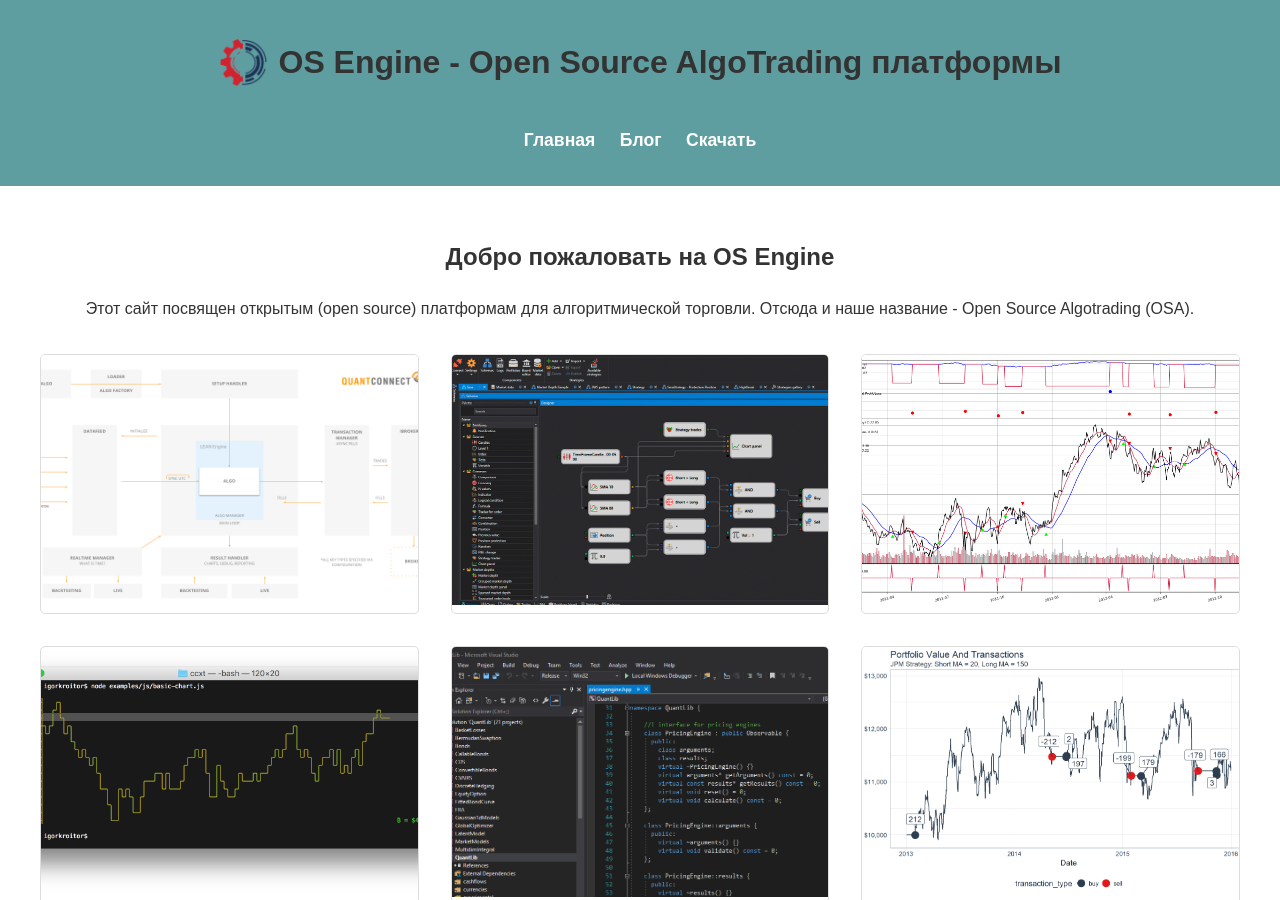
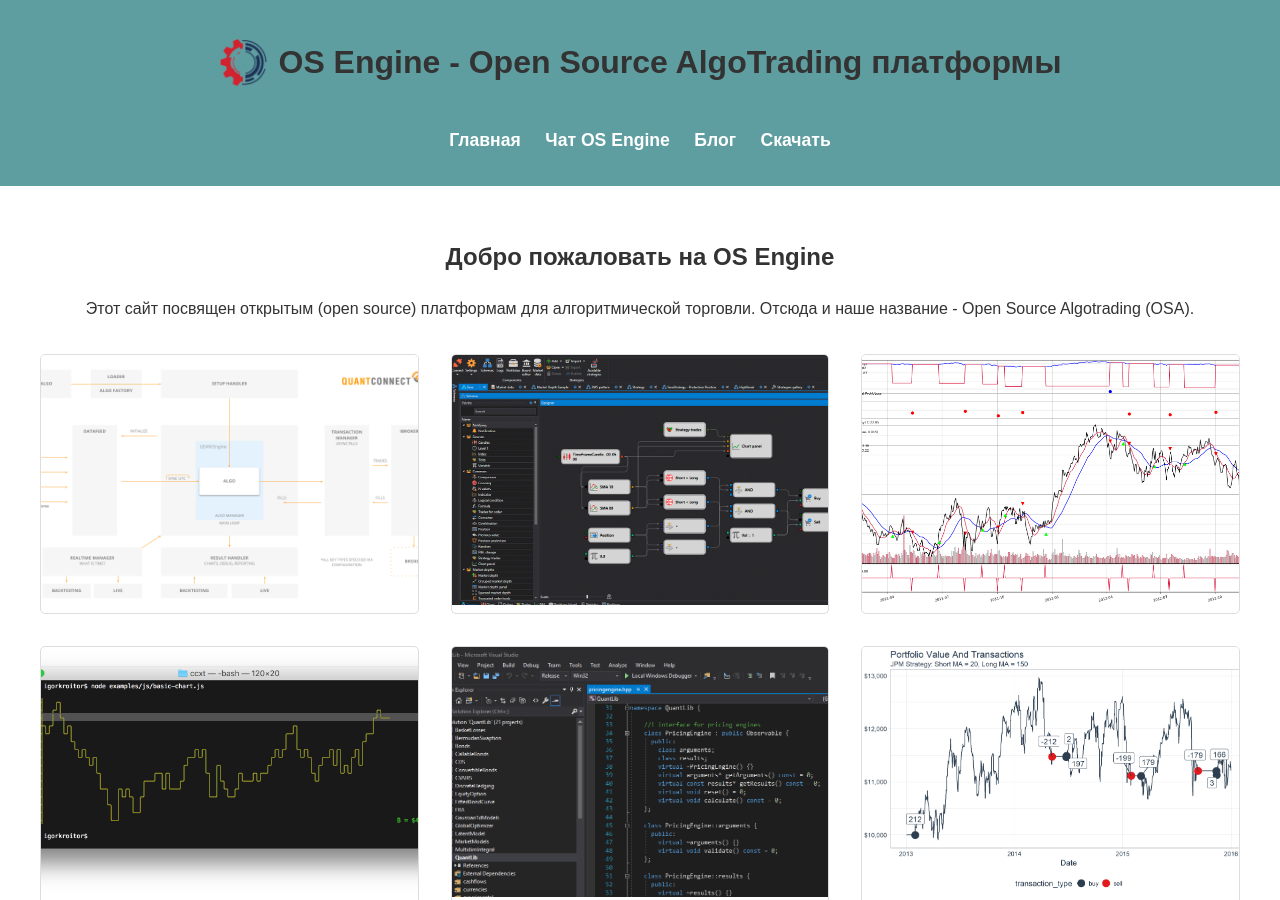
Before and after one commit to osaengine/osaengine.github.io, a Jekyll site: the page built from index.html, in a window 1280 px wide and 900 px high. Built offline with Jekyll 4.4.1, drawn with Linux system fonts in a browser that asks for light colours.

Commit message:
Ссылка на чат

```diff
--- a/_layouts/default.html
+++ b/_layouts/default.html
@@ -20,6 +20,7 @@
         <nav>
             <ul>
                 <li><a href="/">Главная</a></li>
+                <li><a href="https://t.me/osengine" target="_blank">Чат OS Engine</a></li>
                 <li><a href="/blog/">Блог</a></li>
                 <li><a href="{{ '/скачать-os-engine' | relative_url }}">Скачать</a></li>
             </ul>
```
